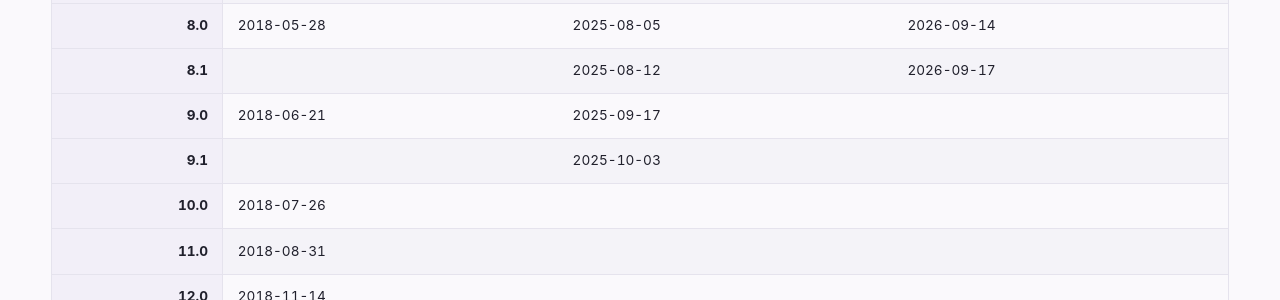
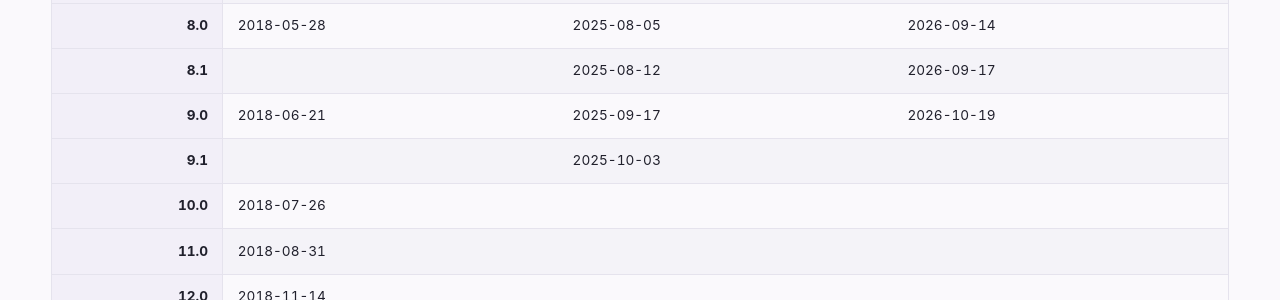
Before and after one commit to ChrisCarini/jb-i-r-d-test, a Jekyll site: the page built from ides/Toolbox_App_Release_Dates.md, in a window 1280 px wide. Shown: the part 1845-2145 px from the top of the page. Built offline with Jekyll 4.4.1, drawn with Linux system fonts in a browser that asks for light colours; our own code applies the rules of GitHub Pages for plain Markdown files.

Commit message:
Update IDE release dates.
Files changed:
--------------
ides/Toolbox_App_Release_Dates.md

```diff
--- a/ides/Toolbox_App_Release_Dates.md
+++ b/ides/Toolbox_App_Release_Dates.md
@@ -37,7 +37,7 @@ Below you will find a table of the JetBrains Toolbox App Release Dates.
 |  7.2 |            |            | 2026-08-21 |
 |  8.0 | 2018-05-28 | 2025-08-05 | 2026-09-14 |
 |  8.1 |            | 2025-08-12 | 2026-09-17 |
-|  9.0 | 2018-06-21 | 2025-09-17 |            |
+|  9.0 | 2018-06-21 | 2025-09-17 | 2026-10-19 |
 |  9.1 |            | 2025-10-03 |            |
 | 10.0 | 2018-07-26 |            |            |
 | 11.0 | 2018-08-31 |            |            |
```
